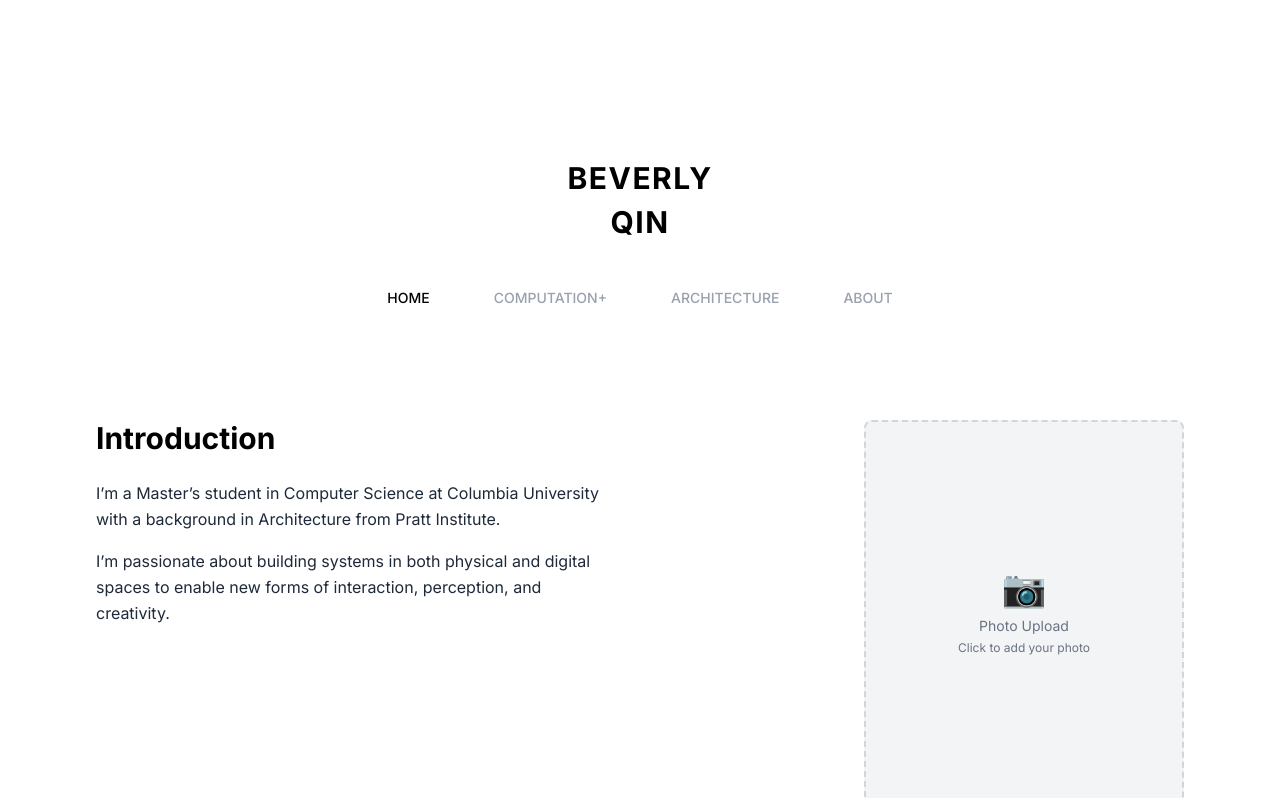
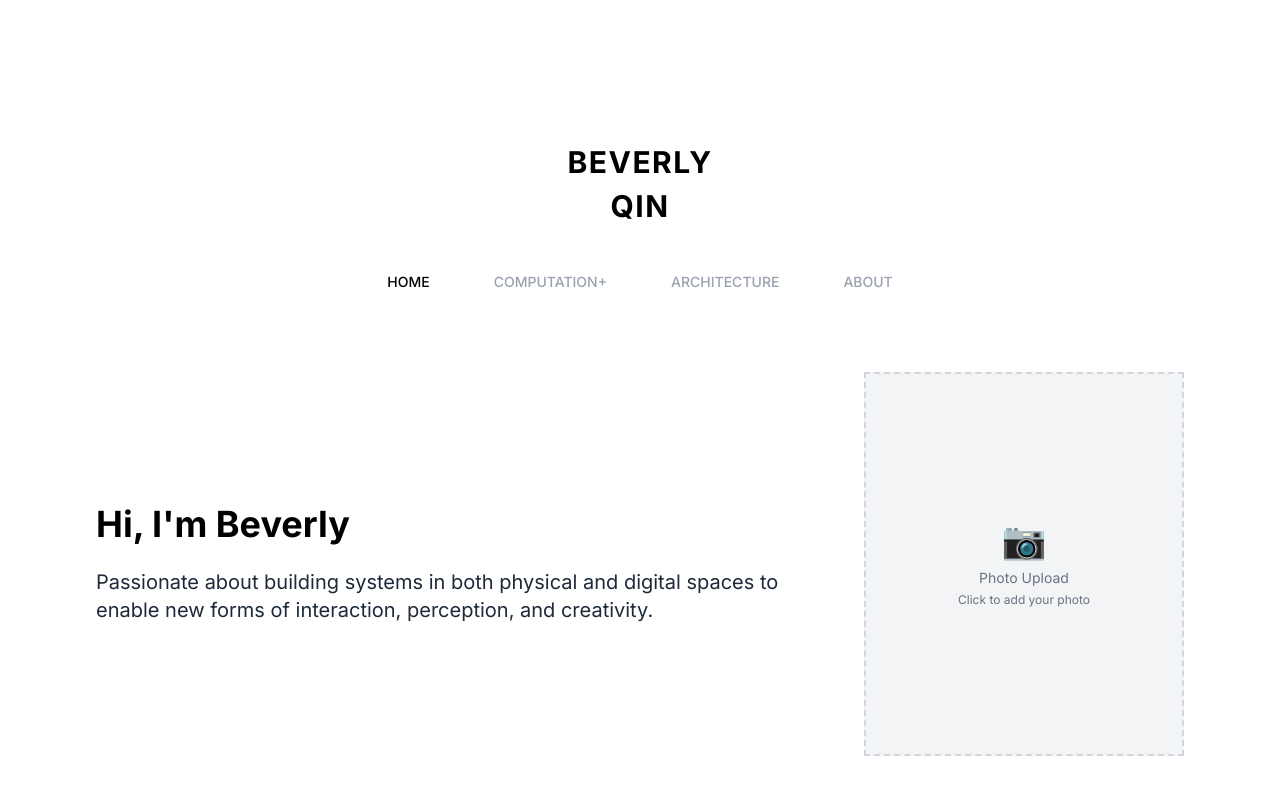
Before and after one commit to beverlyqin/portfolio-website, a Next.js app: page / in a window 1280 px wide. Shown: the top 798 px of the page. Built offline with nearby package versions, Linux system fonts and the light colour scheme.

Commit message:
Home intro layout tweaks: adjust vertical offset, widen left column, refine paragraph widths and spacing; header tab styling adjustments

```diff
--- a/src/app/page.tsx
+++ b/src/app/page.tsx
@@ -6,26 +6,24 @@ export default function Home() {
 
 
       {/* Introduction Section */}
-      <section className="max-w-6xl mx-auto px-8 mb-20">
-        <div className="grid grid-cols-1 lg:grid-cols-2 gap-16 items-start">
+      <section className="max-w-6xl mx-auto px-8 mb-20 -mt-8">
+        <div className="grid grid-cols-1 lg:grid-cols-[2fr_1fr] gap-4 items-start">
           {/* Left Side - Introduction Text */}
-          <div className="space-y-6">
-            <h2 className="text-3xl font-bold text-black mb-6">
-              Introduction
+          <div className="space-y-6 self-center">
+            <h2 className="text-4xl font-bold text-black mb-6">
+              Hi, I'm Beverly
             </h2>
-            <div className="space-y-4 text-base leading-relaxed text-gray-800">
-              <p>
-                I’m a Master’s student in Computer Science at Columbia University with a background in Architecture from Pratt Institute.
-              </p>
-              <p>
-                I’m passionate about building systems in both physical and digital spaces to enable new forms of interaction, perception, and creativity.
+            <div className="space-y-10 text-base leading-relaxed text-gray-800">
+
+              <p className="text-xl md:text-xl">
+              Passionate about building systems in both physical and digital spaces to enable new forms of interaction, perception, and creativity.
               </p>
             </div>
           </div>
 
           {/* Right Side - Image Holder */}
           <div className="flex justify-center lg:justify-end">
-            <div className="w-80 h-96 bg-gray-100 border-2 border-dashed border-gray-300 rounded-lg flex items-center justify-center">
+            <div className="w-80 h-96 bg-gray-100 border-2 border-dashed border-gray-300 flex items-center justify-center">
               <div className="text-center text-gray-500">
                 <div className="text-4xl mb-2">📷</div>
                 <p className="text-sm">Photo Upload</p>
--- a/src/components/Header.tsx
+++ b/src/components/Header.tsx
@@ -8,7 +8,7 @@ export default function Header() {
   const isActive = (href: string) => pathname === href || pathname.startsWith(href + "/");
 
   return (
-    <header className="pt-40 pb-12">
+    <header className="pt-36 pb-12">
       <div className="text-center">
         <Link href="/" className="inline-block">
           <h1 className="text-3xl font-bold tracking-wider text-black mb-12">
```
